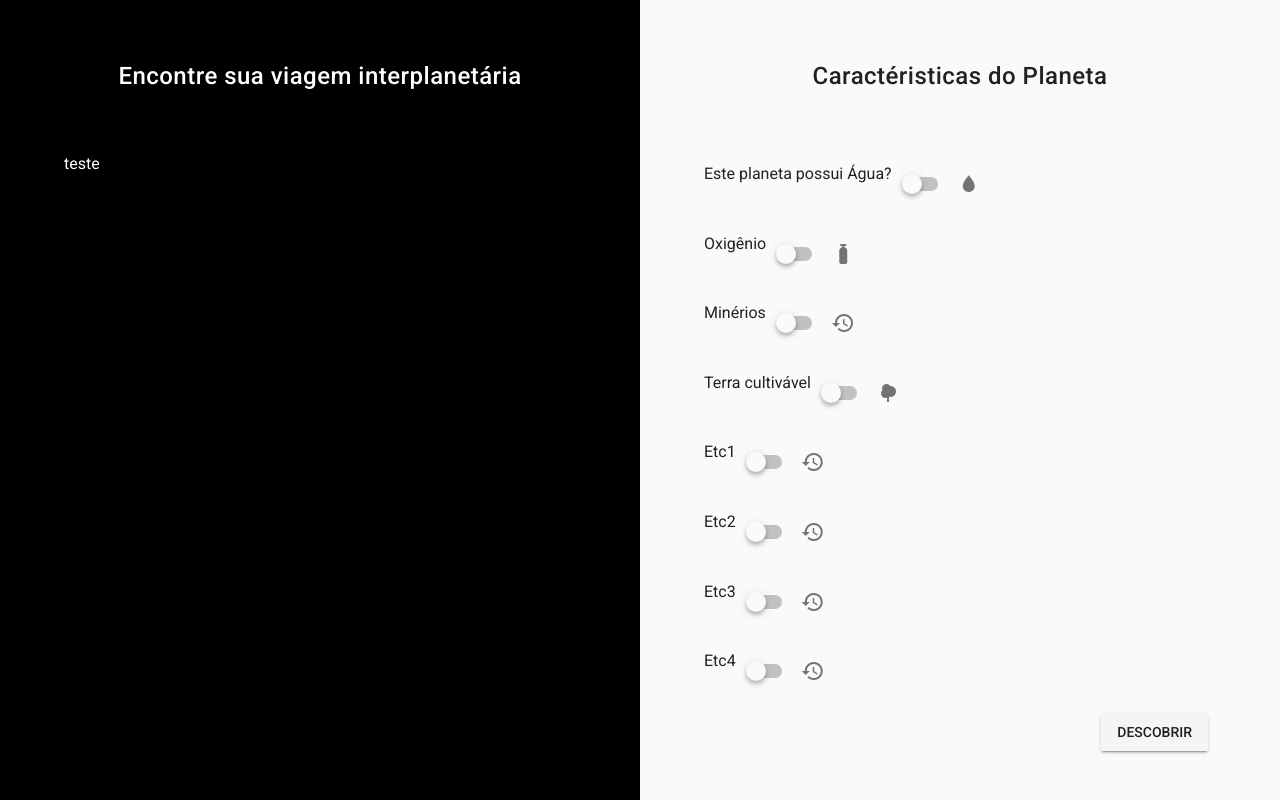
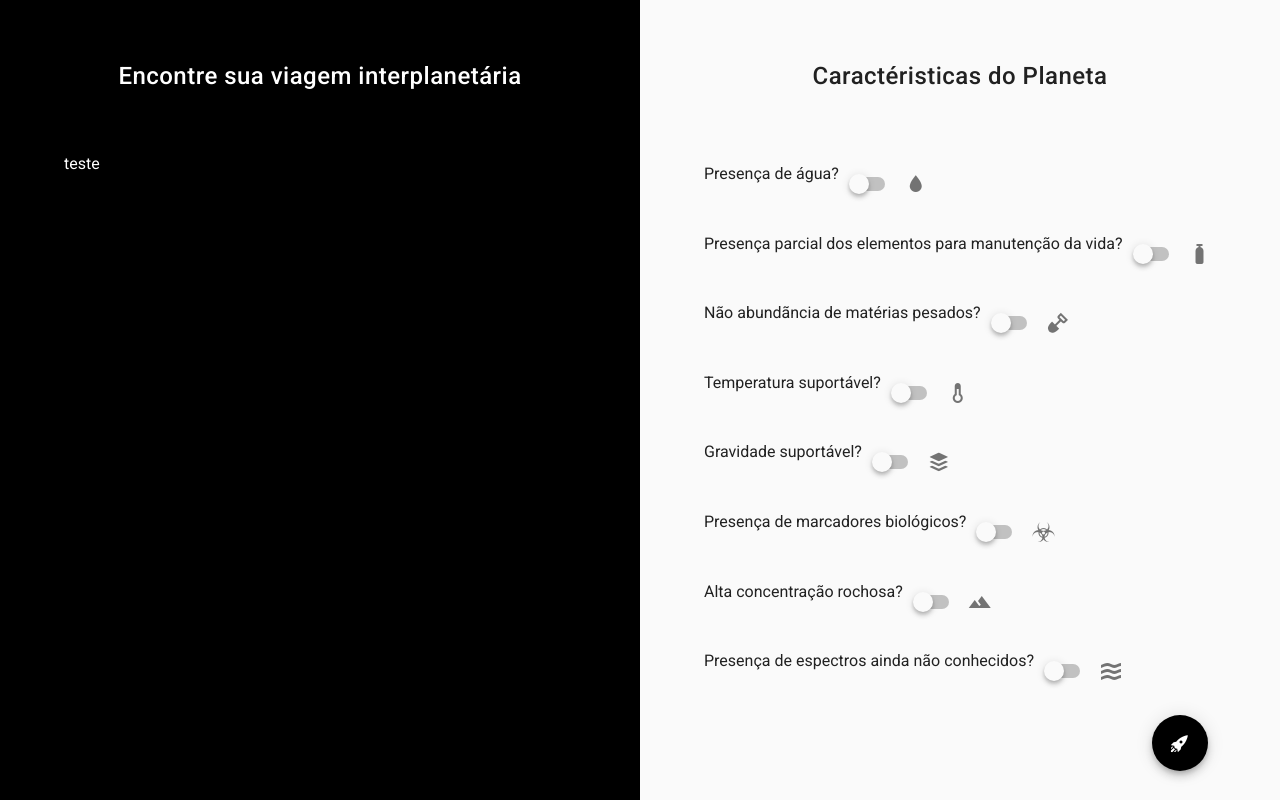
Before and after one commit to arthurvdiniz/find-travel-type-mlp, a Vue app: page / in a window 1280 px wide. Built offline with nearby package versions, Linux system fonts and the light colour scheme.

Commit message:
interface quase finalizada

```diff
--- a/src/assets/style.css
+++ b/src/assets/style.css
@@ -77,3 +77,23 @@ body {
   height: 100%;
   background: #000022;
 }
+
+.main-content .content .wrapper-result {
+  height: 100%;
+  width: 100%;
+  display: flex;
+  flex-direction: column;
+  justify-content: center;
+  align-items: center;
+}
+
+.main-content .content .wrapper-result .type-travel {
+
+}
+
+.main-content .content .wrapper-result .description-travel {
+  padding-bottom: 5px;
+  width: 85%;
+  text-align: center;
+  border-bottom: 1px solid #d3d3d3;
+}
--- a/src/components/Content.vue
+++ b/src/components/Content.vue
@@ -5,8 +5,9 @@
       <p class="text">teste</p>
     </div>
     <div class="content">
-      <form-caracteristicas @clickedBtn="startNN($event)" v-if="true"/>
-      <rocket v-if="false"/>
+      <form-caracteristicas @clickedBtn="startNN($event)" v-if="!isLoading && !ended"/>
+      <rocket v-if="isLoading"/>
+      <resultado :result="result" :ended="ended" @goBack="ended = false; result = []" v-if="ended"/>
     </div>
   </div>
 </template>
@@ -14,23 +15,40 @@
 <script>
 import FormCaracteristicas from '@/components/FormCaracteristicas'
 import Rocket from '@/components/Rocket'
+import Resultado from '@/components/Resultado'
 import NeuralNetwork from '@/js/neuralNetwork'
 
 const N_INPUTS = 8
 const N_OUTPUT = 5
 const N_NEURONIOS = 10
-const LEARNING_RATE = 0.1
+const LEARNING_RATE = 0.5
 
 export default {
   components: {
     FormCaracteristicas,
-    Rocket
+    Rocket,
+    Resultado
+  },
+  data () {
+    return {
+      isLoading: false,
+      ended: false,
+      result: []
+    }
   },
   methods: {
     startNN (inputs) {
+      console.log(inputs)
+      this.ended = false
+      this.isLoading = true
       let nn = new NeuralNetwork(N_INPUTS, N_NEURONIOS, N_OUTPUT, LEARNING_RATE)
+      this.result = nn.feedForward(inputs)
+      console.log(this.result)
       console.log(nn)
-      console.log(nn.feedForward(inputs))
+      setTimeout(() => {
+        this.isLoading = false
+        this.ended = true
+      }, 5000)
     }
   }
 }
--- a/src/components/FormCaracteristicas.vue
+++ b/src/components/FormCaracteristicas.vue
@@ -15,7 +15,9 @@
         color="black">
         </v-switch>
       </div>
-      <v-btn class="btn-find" @click="findOut()">Descobrir</v-btn>
+      <v-btn fab dark color="black" class="btn-find" @click="findOut()">
+        <v-icon>mdi-rocket</v-icon>
+      </v-btn>
     </div>
   </div>
 </template>
@@ -27,60 +29,58 @@ export default {
       inputs: [
         {
           id: 0,
-          name: 'Este planeta possui Água?',
+          name: 'Presença de água?',
           icon: 'mdi-water',
           value: false
         },
         {
           id: 1,
-          name: 'Oxigênio',
+          name: 'Presença parcial dos elementos para manutenção da vida?',
           icon: 'mdi-gas-cylinder',
           value: false
         },
         {
           id: 2,
-          name: 'Minérios',
-          icon: 'mdi-history',
+          name: 'Não abundãncia de matérias pesados?',
+          icon: 'mdi-shovel',
           value: false
         },
         {
           id: 3,
-          name: 'Terra cultivável',
-          icon: 'mdi-tree',
+          name: 'Temperatura suportável?',
+          icon: 'mdi-thermometer',
           value: false
         },
         {
           id: 4,
-          name: 'Etc1',
-          icon: 'mdi-history',
+          name: 'Gravidade suportável?',
+          icon: 'mdi-buffer',
           value: false
         },
         {
           id: 5,
-          name: 'Etc2',
-          icon: 'mdi-history',
+          name: 'Presença de marcadores biológicos?',
+          icon: 'mdi-biohazard',
           value: false
         },
         {
           id: 6,
-          name: 'Etc3',
-          icon: 'mdi-history',
+          name: 'Alta concentração rochosa?',
+          icon: 'mdi-image-filter-hdr',
           value: false
         },
         {
           id: 7,
-          name: 'Etc4',
-          icon: 'mdi-history',
+          name: 'Presença de espectros ainda não conhecidos?',
+          icon: 'mdi-waves',
           value: false
         }
-      ],
-      disable: false
+      ]
     }
   },
   methods: {
     findOut () {
       let result = []
-      this.disable = true
       this.inputs.forEach(el => {
         if (el.value) {
           result.push(1)
--- /dev/null
+++ b/src/components/Resultado.vue
@@ -0,0 +1,66 @@
+<template>
+  <div class="wrapper-result">
+    <h1 class="type-travel">{{travel.type}}</h1>
+    <h3 class="description-travel">{{travel.description}}</h3>
+    <p class="output">{{result}}</p>
+    <v-btn fab dark color="black" class="btn-restart" @click="back()">
+      <v-icon>mdi-refresh</v-icon>
+    </v-btn>
+  </div>
+</template>
+
+<script>
+export default {
+  props: ['result', 'ended'],
+  data () {
+    return {
+      travel: {
+        type: '',
+        description: ''
+      }
+    }
+  },
+  mounted () {
+    let highest = this.result[0]
+    let position = 0
+    this.result.forEach((el, index) => {
+      if (el > highest) {
+        highest = el
+        position = index
+      }
+    })
+    this.travel = this.typesTravel[position]
+  },
+  methods: {
+    back () {
+      this.$emit('goBack')
+    }
+  },
+  computed: {
+    typesTravel () {
+      return [
+        {
+          type: 'Colonização',
+          description: 'Reune as principais características citadas'
+        },
+        {
+          type: 'Expedição',
+          description: 'Descoberta de outros tipos de seres vivos'
+        },
+        {
+          type: 'Exploração',
+          description: 'Resultados inconclusivos'
+        },
+        {
+          type: 'Mineração',
+          description: 'Obtenção de metais preciosos'
+        },
+        {
+          type: 'Ciência',
+          description: 'Descoberta de novos materiais'
+        },
+      ]
+    }
+  }
+}
+</script>
```
